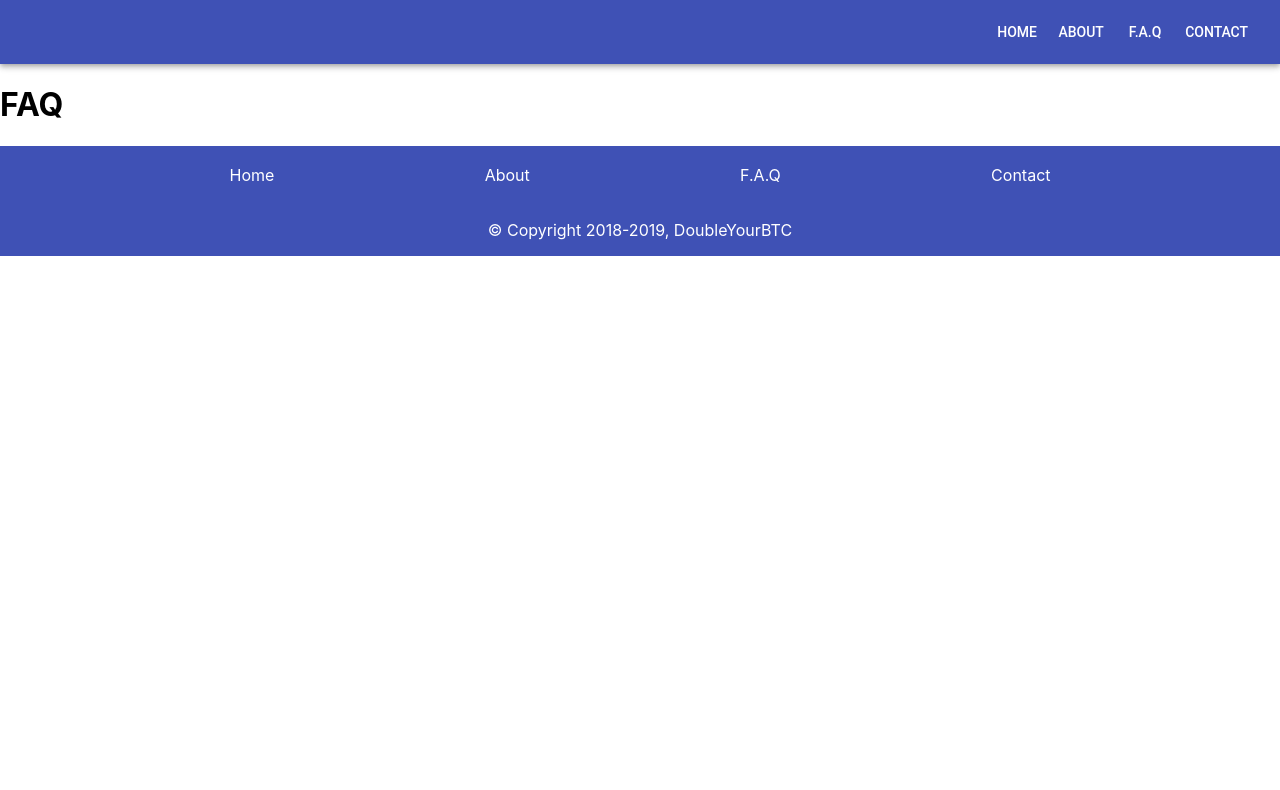
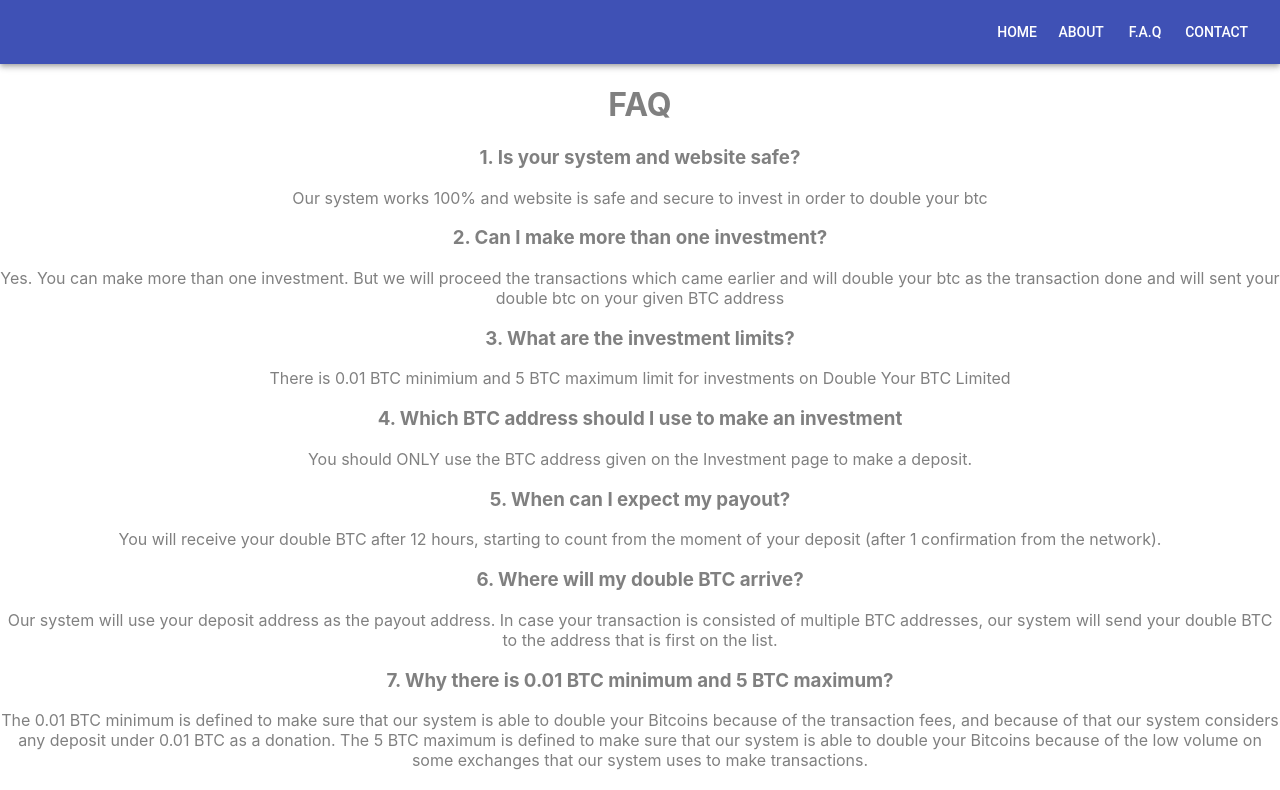
Before and after one commit to Yasir1986/cryptocoin-site, a React (Create React App) app: page /faq in a window 1280 px wide. Shown: the top 790 px of the page. Built offline with nearby package versions, Linux system fonts and the light colour scheme.

Commit message:
css fixed

```diff
--- a/src/components/About.jsx
+++ b/src/components/About.jsx
@@ -9,7 +9,7 @@
       <div>
           <NavBar/>
           <StyledWrapper>
-            <h1>ABOUT US. DOUBLE YOUR BTC</h1>
+            <h1>ABOUT US</h1>
             <h3>1. We trade for you</h3>
             <p>You are already tired of permanent loss of money in the Forex market? Maybe it is time to abandon the "attempts to trade" and to entrust this work to professionals, transferring them management of your finances? DOUBLE YOUR BTC Limited services – for people with available cash assets which they want to invest, but do not have skills of individual active asset management and don't want to risk their finances.</p>
             <h3>2. Our guarantees.</h3>
@@ -30,6 +30,7 @@
 export default About;
 
 const StyledWrapper = styled.div`
+
     margin-bottom: 5%;
     color: grey;
     text-align: center;
--- a/src/components/FAQ.jsx
+++ b/src/components/FAQ.jsx
@@ -1,13 +1,32 @@
 import React from "react";
 import NavBar from "./NavBar.jsx";
 import Footer from "../components/Footer"
+import styled from "styled-components"
 
 class FAQ extends React.Component {
   render() {
     return (
       <div>
         <NavBar />
+        <StyledFaq>
         <h1>FAQ</h1>
+        <h3>1. Is your system and website safe?</h3>
+        <p>Our system works 100% and website is safe and secure to invest in order to double your btc</p>
+        <h3>2. Can I make more than one investment?</h3>
+        <p>Yes. You can make more than one investment. But we will proceed the transactions which came earlier and will double your btc as the transaction done and will sent your double btc on your given BTC address</p>
+        <h3>3. What are the investment limits?</h3>
+        <p>There is 0.01 BTC minimium and 5 BTC maximum limit for investments on Double Your BTC Limited</p>
+        <h3>4. Which BTC address should I use to make an investment</h3>
+        <p>You should ONLY use the BTC address given on the Investment page to make a deposit.</p>
+        <h3>5. When can I expect my payout?</h3>
+        <p>You will receive your double BTC after 12 hours, starting to count from the moment of your deposit (after 1 confirmation from the network).</p>
+        <h3>6. Where will my double BTC arrive?</h3>
+        <p>Our system will use your deposit address as the payout address. In case your transaction is consisted of multiple BTC addresses, our system will send your double BTC to the address that is first on the list.</p>
+        <h3>7. Why there is 0.01 BTC minimum and 5 BTC maximum?</h3>
+        <p>The 0.01 BTC minimum is defined to make sure that our system is able to double your Bitcoins because of the transaction fees, and because of that our system considers any deposit under 0.01 BTC as a donation. The 5 BTC maximum is defined to make sure that our system is able to double your Bitcoins because of the low volume on some exchanges that our system uses to make transactions.</p>
+        <h3>8. Can I withdraw BTC from exchanges directly to your platform?</h3>
+        <p>Yes, because our system accepts investments from all types of Bitcoin wallets, which means you can even use the exchange wallets.</p>
+        </StyledFaq>
         <Footer />
       </div>
     );
@@ -15,3 +34,9 @@
 }
 
 export default FAQ;
+
+const StyledFaq = styled.div`
+    margin-bottom: 5%;
+    color: grey;
+    text-align: center;
+`;
--- a/src/components/Options.jsx
+++ b/src/components/Options.jsx
@@ -33,7 +33,7 @@
                 variant="outlined"
                />
                <br/>
-              <a href="https://blockstream.info/address/1Hi2nmnk6VuKsM6nenjRnE44rJhYgFZcCK">
+              <a style={{ textDecoration: 'none' }} href="https://blockstream.info/address/1Hi2nmnk6VuKsM6nenjRnE44rJhYgFZcCK">
                <Button
                variant="contained"
                color="primary"
@@ -54,7 +54,7 @@
                 variant="outlined"
                />
                <br/>
-             <a href="https://blockstream.info/address/1LgvzU8iVizkxVANAZRqP9AHKjEt4kw5r4">
+             <a style={{ textDecoration: 'none' }} href="https://blockstream.info/address/1LgvzU8iVizkxVANAZRqP9AHKjEt4kw5r4">
              <Button
                variant="contained"
                color="primary"
```
